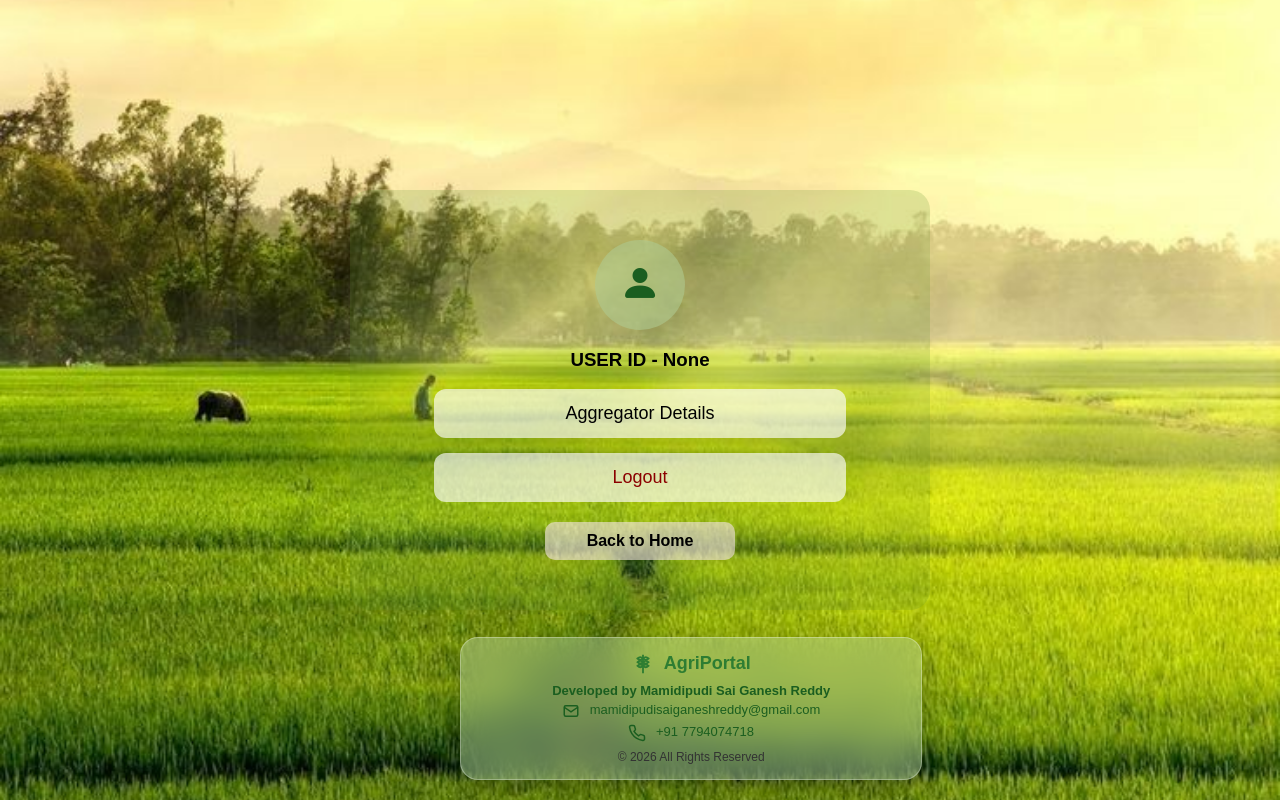
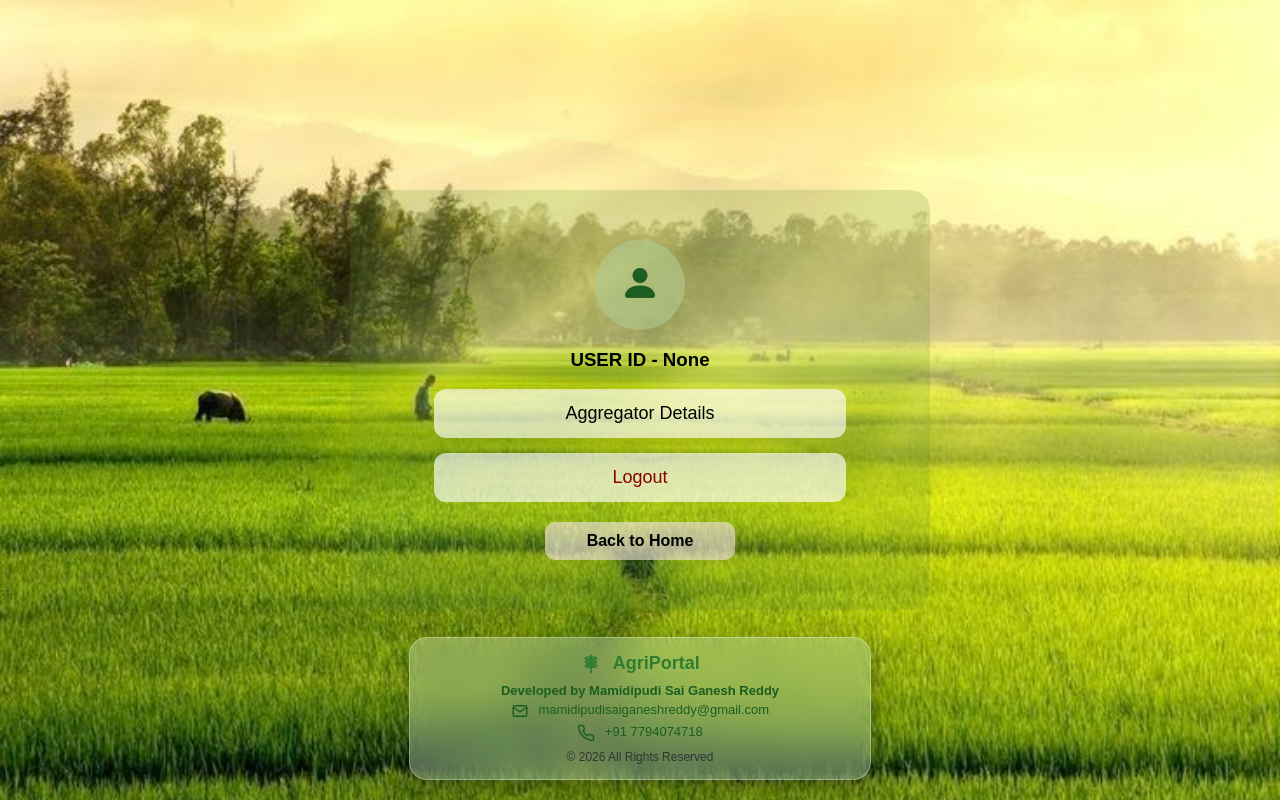
Before and after one commit to saireddy2005/agriportal, a Django app: page /profile/ in a window 1280 px wide. Run offline with Django 5.2, Linux system fonts and the light colour scheme.

Commit message:
adjusted footer position

```diff
--- a/core/templates/profile.html
+++ b/core/templates/profile.html
@@ -243,7 +243,7 @@ background:#7ad474;
 .footer{
 position:fixed;
 bottom:20px;
-left:54%;
+left:50%;
 transform:translateX(-50%);
 width:100%;
 
```
